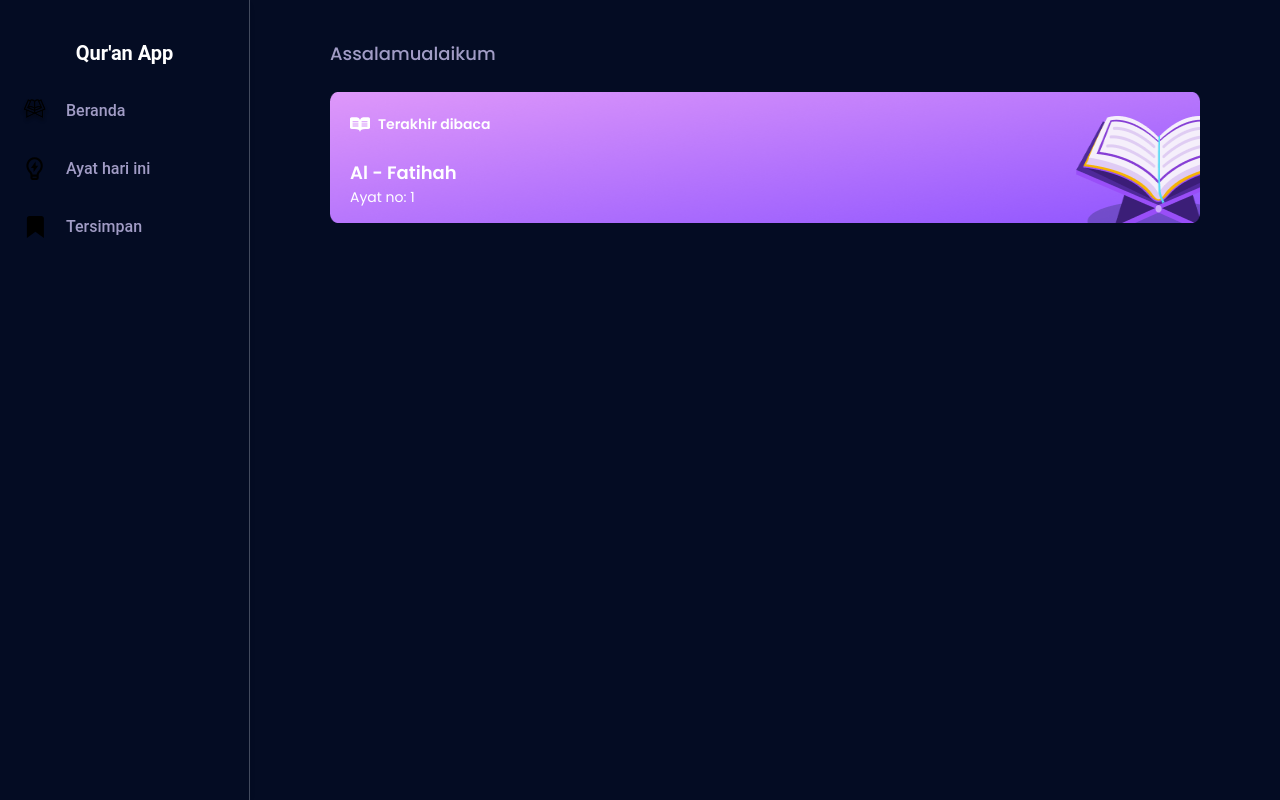
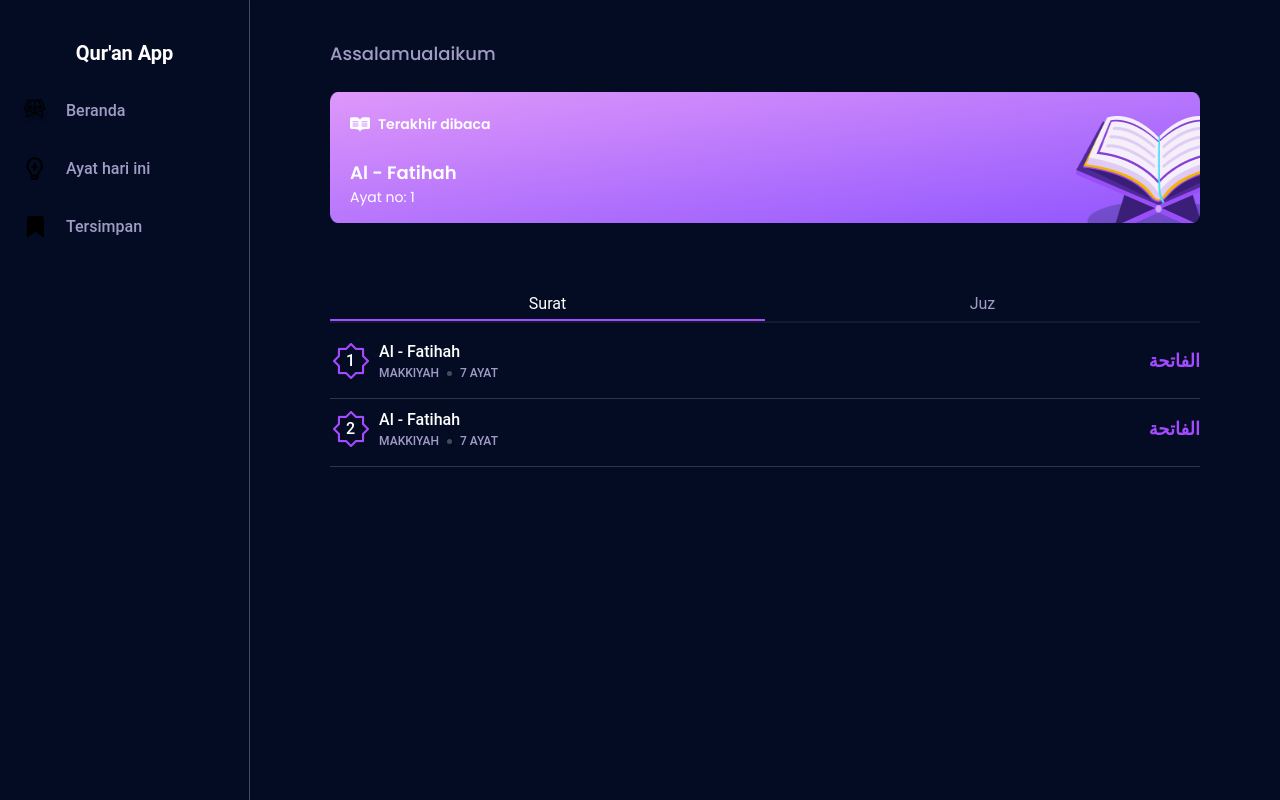
Before and after one commit to RizqiSyahrendra/quran-app, a Next.js app: page /home in a window 1280 px wide. Built offline with nearby package versions, Linux system fonts and the light colour scheme.

Commit message:
TabsQuran and RowSurat component

```diff
--- a/src/app/(BaseLayout)/home/page.tsx
+++ b/src/app/(BaseLayout)/home/page.tsx
@@ -1,5 +1,7 @@
+import TabsQuran from "@/components/module/home/TabsQuran";
 import { Metadata } from "next";
 import Image from "next/image";
+
 
 export const metadata: Metadata = {
     title: 'Qur\'an app - Beranda'
@@ -12,6 +14,8 @@ export default function Home() {
             <div className="text-lg font-medium text-font-secondary">
                 Assalamualaikum
             </div>
+
+            {/* Banner */}
             <div className="mt-6 relative">
                 {/* Image for mobile */}
                 <Image
@@ -53,6 +57,8 @@ export default function Home() {
                     </div>
                 </div>
             </div>
+
+            <TabsQuran />
         </div>
     );
 }
--- a/src/app/globals.css
+++ b/src/app/globals.css
@@ -17,6 +17,9 @@
     --color-menu-font: #8789A3;
     --color-menu-font-active: #672CBC;
     --color-separator: #BBC4CE;
+    --color-separator2: rgba(187, 196, 206, 0.35);
+    --color-tab-active: #A44AFF;
+    --color-tab-inactive: rgba(135, 137, 163, 0.1);
     --shadow-bottombar: 0px -4px 16px rgba(186, 176, 206, 0.2);
   }
 
@@ -34,6 +37,9 @@
     --color-menu-font: #A19CC5;
     --color-menu-font-active: #A44AFF;
     --color-separator: rgba(187, 196, 206, 0.35);
+    --color-separator2: rgba(123, 128, 173, 0.35);
+    --color-tab-active: #A44AFF;
+    --color-tab-inactive: rgba(135, 137, 163, 0.1);
     --shadow-bottombar: 0 0 #0000;
   }
 }
--- /dev/null
+++ b/src/components/module/home/RowSurat.tsx
@@ -0,0 +1,45 @@
+"use client";
+
+import Image from "next/image";
+import { IRowSuratProps } from "./RowSurat.types";
+
+export default function RowSurat(props: IRowSuratProps) {
+    const {
+        num,
+        nama,
+        namaArabic,
+        jenis,
+        jumlahAyat,
+    } = props;
+
+    return (
+        <div className="flex flex-row justify-between border-b-[1px] border-separator2 pb-4 mb-2">
+            <div className="flex flex-row">
+                <div className="text-font-primary font-medium flex items-center justify-center px-4 relative">
+                    {num}
+                    <Image
+                        src="/assets/icons/number-container.png"
+                        alt="number container"
+                        width={36}
+                        height={36}
+                        quality={100}
+                        className="absolute"
+                    />
+                </div>
+                <div className="pl-2">
+                    <div className="text-font-primary font-medium">
+                        {nama}
+                    </div>
+                    <div className="flex flex-row text-font-secondary font-medium text-xs uppercase">
+                        {jenis}
+                        <div className="rounded-full w-[5px] h-[5px] bg-separator mx-2 my-[6px]"></div>
+                        {jumlahAyat} Ayat
+                    </div>
+                </div>
+            </div>
+            <div className="flex items-center font-bold text-font-info text-lg">
+                {namaArabic}
+            </div>
+        </div>
+    );
+}
--- /dev/null
+++ b/src/components/module/home/RowSurat.types.ts
@@ -0,0 +1,13 @@
+
+export enum IJenisSurat {
+    makkiyah = "MAKKIYAH",
+    madaniyah = "MADANIYAH"
+}
+
+export interface IRowSuratProps {
+    num: number
+    nama: string
+    namaArabic: string
+    jenis: IJenisSurat
+    jumlahAyat: string
+}
--- /dev/null
+++ b/src/components/module/home/TabsQuran.tsx
@@ -0,0 +1,72 @@
+"use client";
+
+import {
+    Tabs,
+    TabsHeader,
+    TabsBody,
+    Tab,
+    TabPanel,
+} from "@/components/material";
+import { useState } from "react";
+import RowSurat from "./RowSurat";
+import { IJenisSurat } from "./RowSurat.types";
+import { TTabQuranName, ITabQuran } from "./TabsQuran.types";
+
+
+export default function TabsQuran() {
+    const [activeTab, setActiveTab] = useState<TTabQuranName>('surat')
+
+    const tabList: ITabQuran[] = [
+        {
+            key: "surat",
+            label: "Surat",
+        },
+        {
+            key: "juz",
+            label: "Juz",
+        }
+    ]
+
+    return (
+        <Tabs value={activeTab}>
+            <TabsHeader
+                className="rounded-none bg-transparent border-b-2 border-tab-inactive p-0 mt-16"
+                indicatorProps={{
+                    className: "bg-transparent border-b-2 border-tab-active shadow-none rounded-none",
+                }}
+            >
+                {tabList.map(({ key, label }, idx) => (
+                    <Tab
+                        key={idx}
+                        value={key}
+                        onClick={() => setActiveTab(key)}
+                        className={activeTab === key ? "text-font-primary" : "text-font-secondary"}
+                    >
+                        {label}
+                    </Tab>
+                ))}
+            </TabsHeader>
+            <TabsBody>
+                <TabPanel value={"surat"} className="px-0">
+                    <RowSurat
+                        num={1}
+                        nama="Al - Fatihah"
+                        jenis={IJenisSurat.makkiyah}
+                        jumlahAyat={'7'}
+                        namaArabic={'الفاتحة'}
+                    />
+                    <RowSurat
+                        num={2}
+                        nama="Al - Fatihah"
+                        jenis={IJenisSurat.makkiyah}
+                        jumlahAyat={'7'}
+                        namaArabic={'الفاتحة'}
+                    />
+                </TabPanel>
+                <TabPanel value={"juz"}>
+
+                </TabPanel>
+            </TabsBody>
+        </Tabs>
+    );
+}
--- a/tailwind.config.js
+++ b/tailwind.config.js
@@ -23,7 +23,10 @@ const tailwindConfig = {
         "header-font": "var(--color-header-font)",
         "menu-font": "var(--color-menu-font)",
         "menu-font-active": "var(--color-menu-font-active)",
-        "separator": "var(--color-separator)"
+        "tab-active": "var(--color-tab-active)",
+        "tab-inactive": "var(--color-tab-inactive)",
+        "separator": "var(--color-separator)",
+        "separator2": "var(--color-separator2)",
       },
       boxShadow: {
         "bottombar": "var(--shadow-bottombar)"
```
Also changed, not shown: src/components/material/index.tsx (+10 -0 lines), src/components/module/home/TabsQuran.types.ts (added, +7 -0 lines), public/assets/icons/number-container.png (added).
